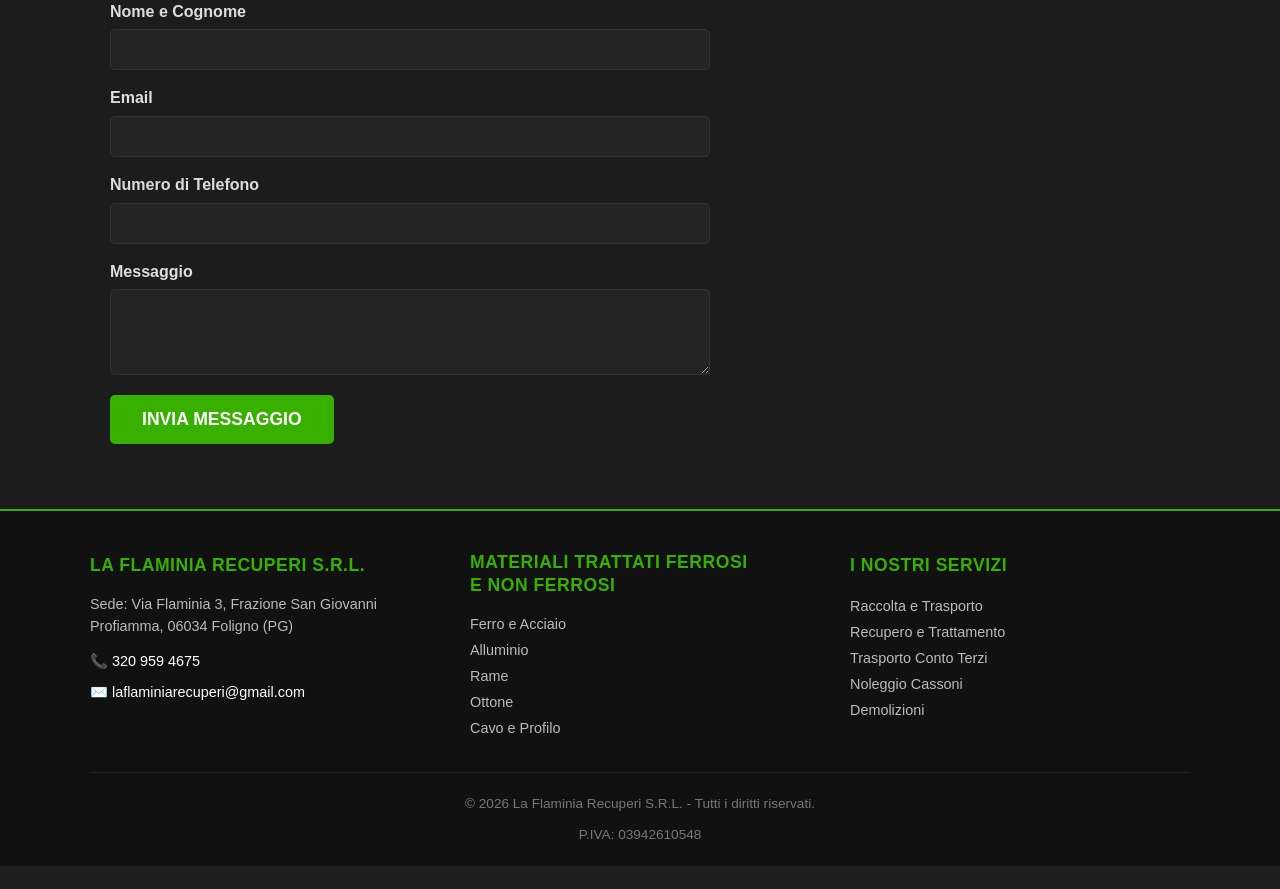
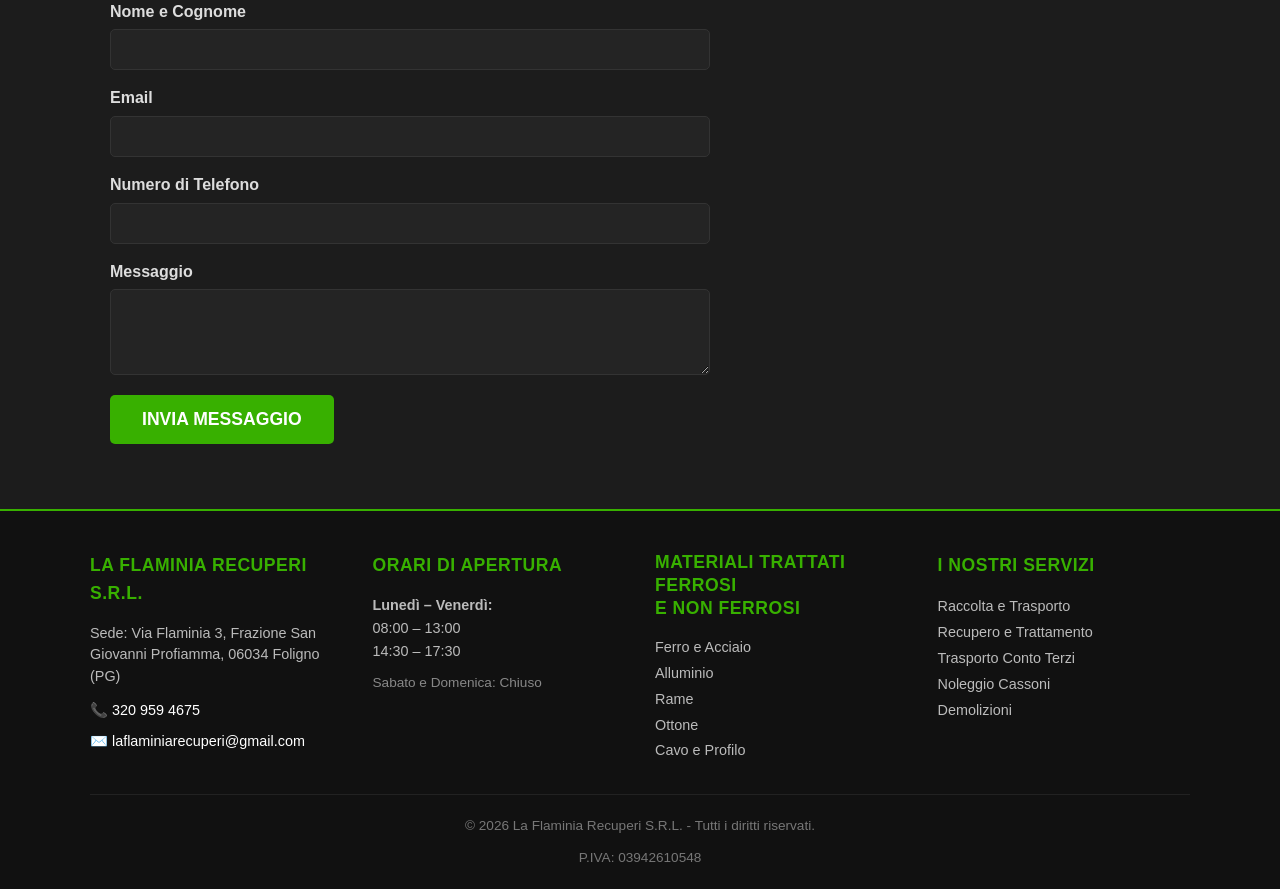
Before and after one commit to kgcodedev/la-flaminia-recuperi, a Flask app: page / in a window 1280 px wide. Shown: the part 2077-2966 px from the top of the page. Before the commit the page ends 2943 px from the top, so only its background shows below. Run offline with Flask 3, Linux system fonts and the light colour scheme.

Commit message:
Update footer.html

```diff
--- a/templates/footer.html
+++ b/templates/footer.html
@@ -1,6 +1,6 @@
 <!-- FOOTER AZIENDALE -->
 <footer style="background-color: #111; color: #ccc; padding: 40px 20px 20px 20px; border-top: 2px solid #38B000; font-family: Arial, sans-serif;">
-    <div style="max-width: 1100px; margin: 0 auto; display: grid; grid-template-columns: repeat(auto-fit, minmax(260px, 1fr)); gap: 40px; margin-bottom: 30px;">
+    <div style="max-width: 1100px; margin: 0 auto; display: grid; grid-template-columns: repeat(auto-fit, minmax(240px, 1fr)); gap: 30px; margin-bottom: 30px;">
 
         <!-- Colonna 1: Info e Contatti -->
         <div>
@@ -16,7 +16,20 @@
             </p>
         </div>
 
-        <!-- Colonna 2: Materiali Trattati -->
+        <!-- Colonna 2: Orari di Apertura -->
+        <div>
+            <h4 style="color: #38B000; font-size: 1.1rem; margin-bottom: 15px; text-transform: uppercase; letter-spacing: 0.5px;">Orari di Apertura</h4>
+            <p style="font-size: 0.9rem; color: #bbb; line-height: 1.6; margin-bottom: 8px;">
+                <strong>Lunedì – Venerdì:</strong><br>
+                08:00 – 13:00<br>
+                14:30 – 17:30
+            </p>
+            <p style="font-size: 0.85rem; color: #888;">
+                Sabato e Domenica: Chiuso
+            </p>
+        </div>
+
+        <!-- Colonna 3: Materiali Trattati -->
         <div>
             <h4 style="color: #38B000; font-size: 1.1rem; margin-bottom: 15px; text-transform: uppercase; letter-spacing: 0.5px; line-height: 1.3;">
                 Materiali trattati ferrosi<br>e non ferrosi
@@ -30,7 +43,7 @@
             </ul>
         </div>
 
-        <!-- Colonna 3: Servizi (Ordinati coerentemente) -->
+        <!-- Colonna 4: Servizi -->
         <div>
             <h4 style="color: #38B000; font-size: 1.1rem; margin-bottom: 15px; text-transform: uppercase; letter-spacing: 0.5px;">I Nostri Servizi</h4>
             <ul style="list-style: none; padding: 0; margin: 0; font-size: 0.9rem; line-height: 1.8; color: #bbb;">
```
